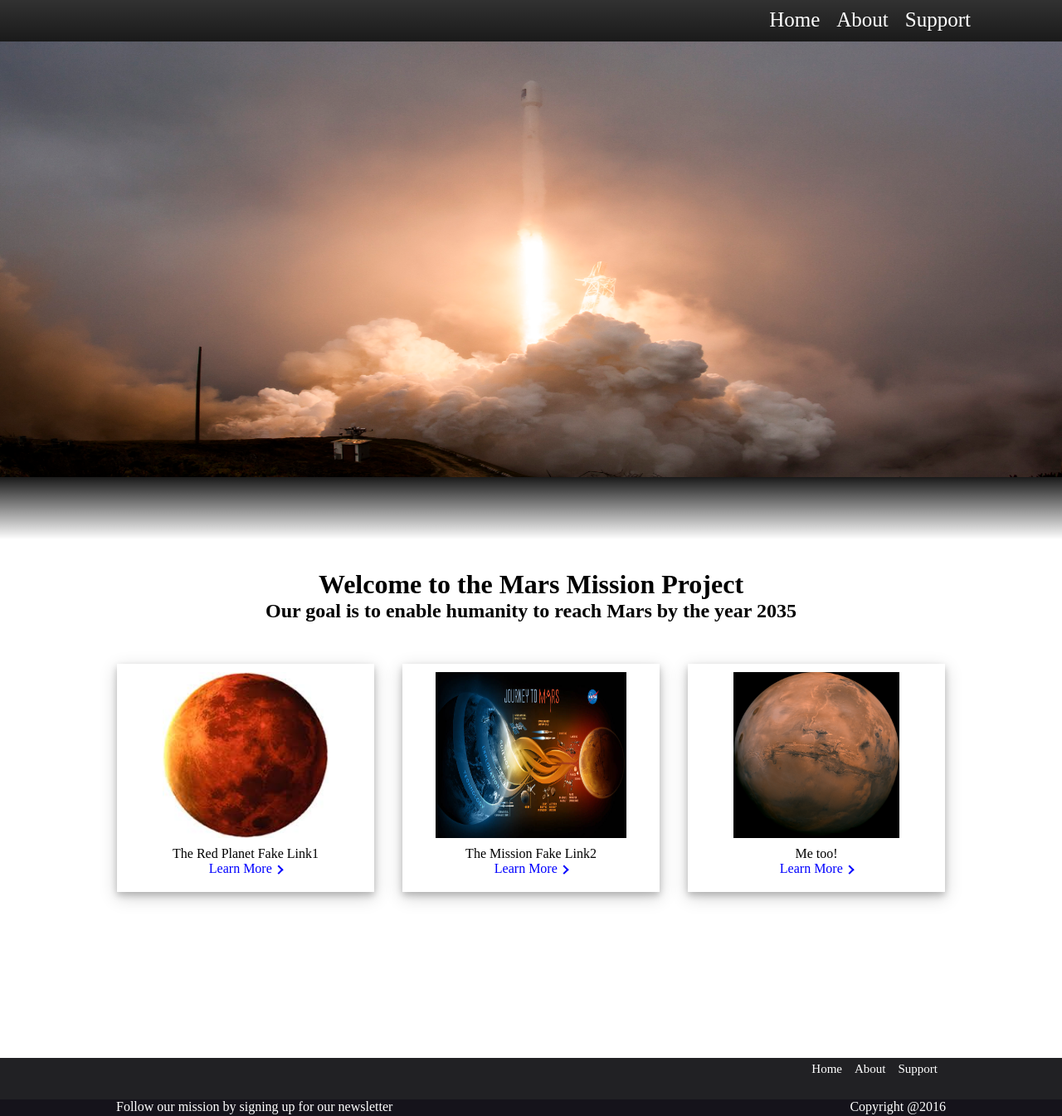
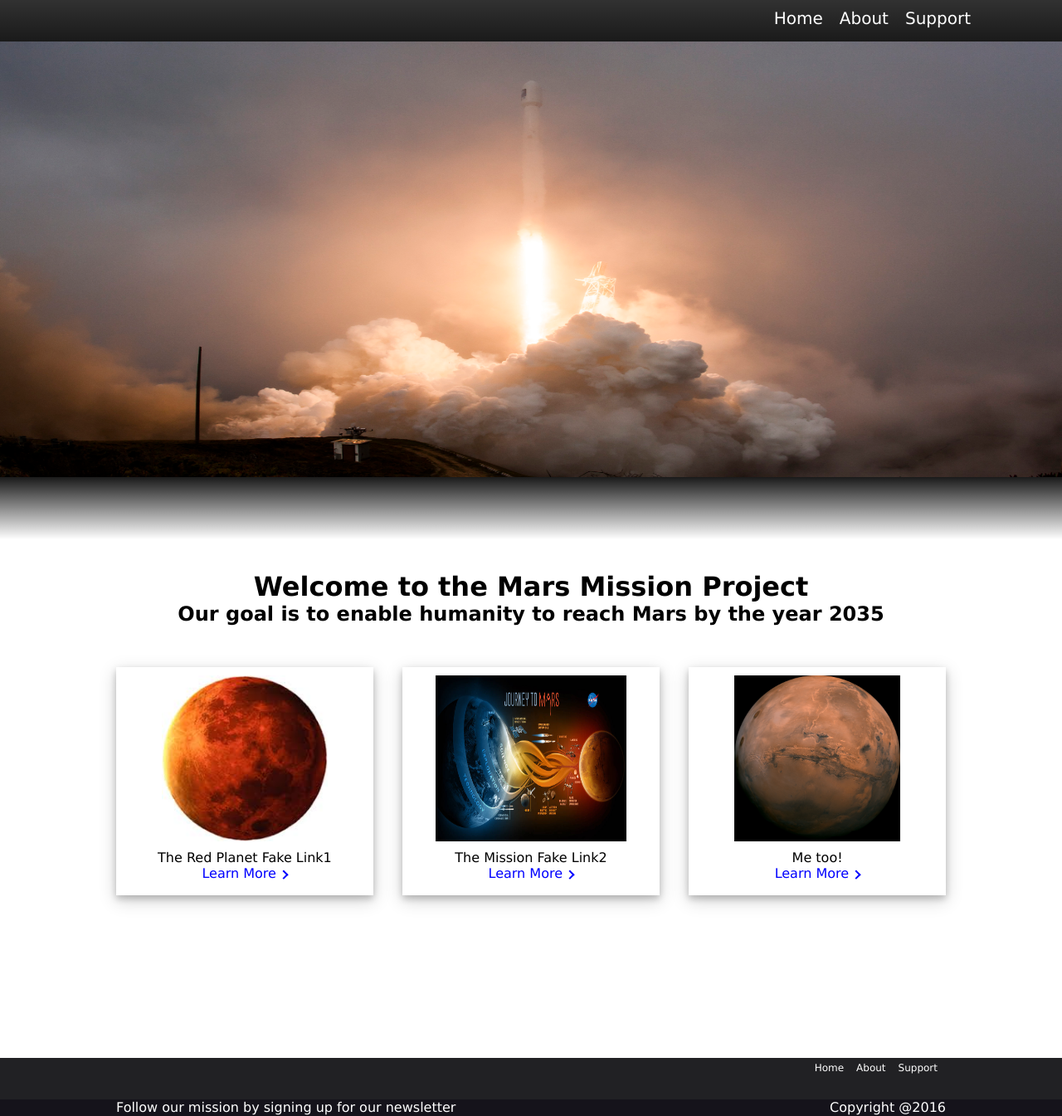
Before and after one commit to jasonrfarkas/GetToMars, a PHP site: page / in a window 1280 px wide. Shown: the whole page at 83% size. Run offline with PHP 8.4, Linux system fonts and the light colour scheme.

Commit message:
newfont added Lucida Sans Unicode, Lucida Grande, sans-serif

```diff
--- a/indexStyle.css
+++ b/indexStyle.css
@@ -40,7 +40,7 @@
 
 #pageContent{
 	margin: 0 auto;
-	width: 1030px;
+	width: 1050px;
 	text-align: center;
 }
 #pageContent p, h1, h2, h3, h4, h5, h6{
@@ -94,7 +94,7 @@
 }
 #pictureBoxMainHolder{
 	margin: 50px auto;
-	width: 1030;
+	width: 1050;
 }
 
 /* RESPONSIVE ARROWS */
--- a/navStyle.css
+++ b/navStyle.css
@@ -2,7 +2,9 @@ body{
 	background-color:#1a1a1a;
 	padding: 0;
 	margin: 0;
+	font-family:"Lucida Sans Unicode", "Lucida Grande", sans-serif;
 }
+
 div.navDiv li{
 				text-decoration:none;
 				list-style-type: none
@@ -23,7 +25,7 @@ div.navDiv li{
 
 div.navDiv nav a{
 	color:white;
-	font-size:25px;
+	font-size:20px;
 	text-decoration:none;
 	float:right;
 	padding:10px;
@@ -48,7 +50,7 @@ div.navDiv nav{
 }
 #footerPart1 a{
 	color:white;
-	font-size:15px;
+	font-size:12px;
 	text-decoration:none;
 	float:right;
 	padding:5px;
```
